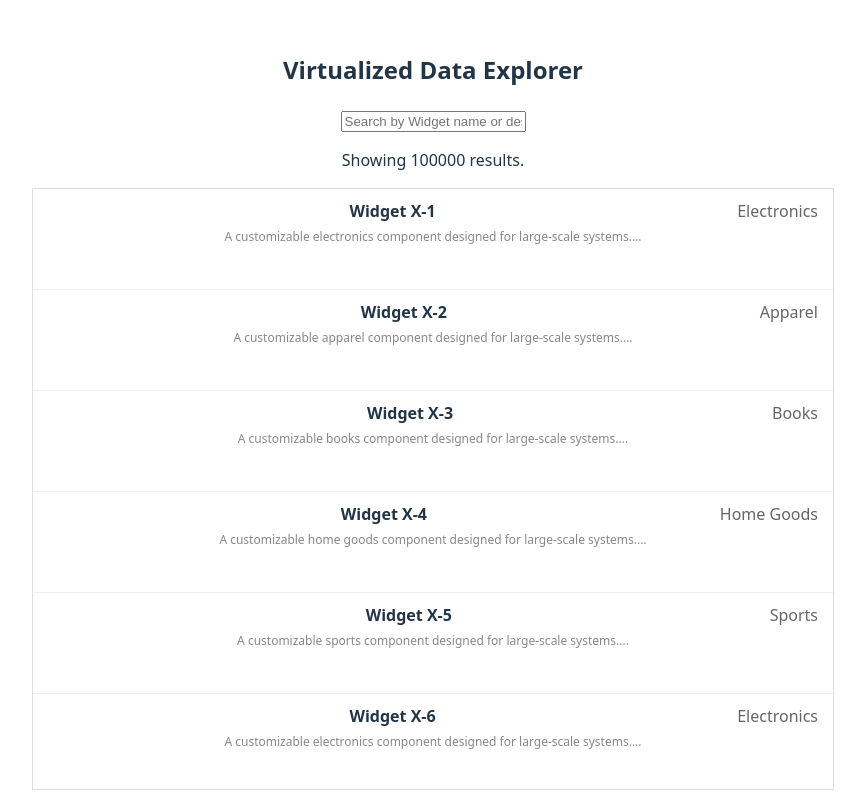
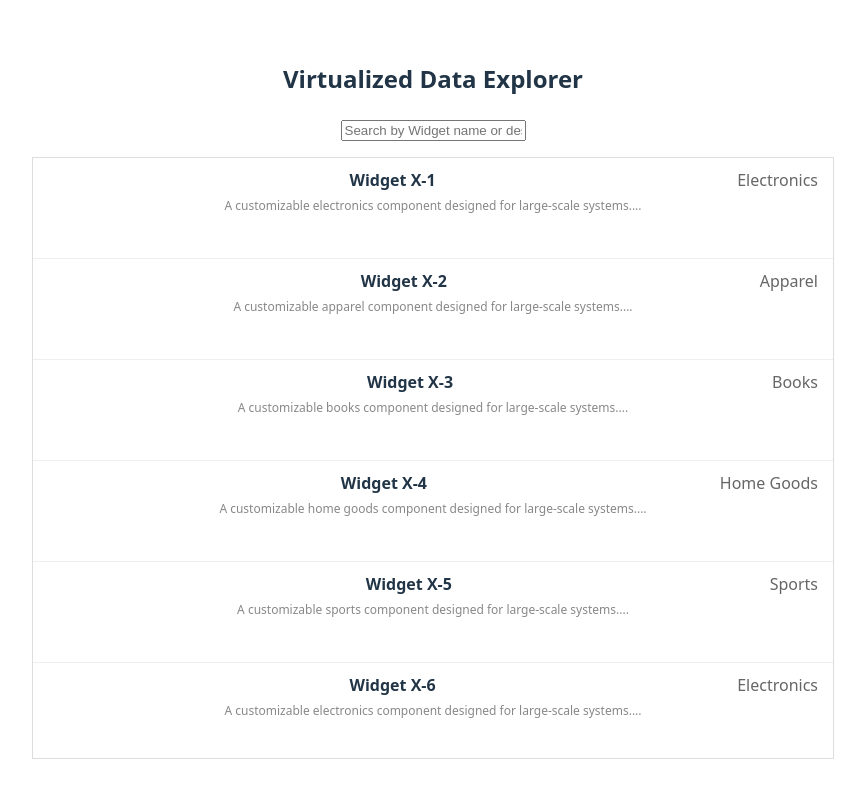
Before and after one commit to theTurbanCoder/React-Tutorial, a React (Vite) app: page / in a window 1280 px wide. Shown: the top 798 px of the page, without its empty margins (207-1072 px from the left). Built offline with nearby package versions, Linux system fonts and the light colour scheme.

Commit message:
added deferred hooks

```diff
--- a/src/components/DataExplorer.tsx
+++ b/src/components/DataExplorer.tsx
@@ -1,4 +1,4 @@
-import React, { useEffect, useState } from 'react'
+import React, { useDeferredValue, useEffect, useState } from 'react'
 
 
 import {generateMockData} from '../data/mockedData'
@@ -17,6 +17,7 @@ const [filteredData, setFilteredData] = useState(mockedData)
 
 const debouncedValue = useDebounce({value: searchQuery, delay:300})
 
+const deferredItems = useDeferredValue(filteredData)
 
 useEffect(() => {
 
@@ -33,10 +34,14 @@ useEffect(() => {
 
             <SearchInput value={searchQuery} onChange={(e) => {setSearchQuery(e.target.value)}}/>
 
-            <p>Showing {filteredData.length} results.</p>
+            <p>{filteredData !== deferredItems && (
+                    <span style={{ color: 'orange', marginLeft: '10px' }}>
+                        (Loading list results...)
+                    </span>
+                )}</p>
 
             {/* Phase 1 & 3: Virtualized List component goes here */}
-            <VirtualizedList items={filteredData} />
+            <VirtualizedList items={deferredItems} />
         </div></div>
   )
 }
--- a/src/components/VirtualizedList.tsx
+++ b/src/components/VirtualizedList.tsx
@@ -52,8 +52,6 @@ export const VirtualizedList = ({ items }: {
 
     const visibleItems = items.slice(startIndex, endIndex + 1);
 
-
-
     return (
         <div ref={parentRef} className="virtualized-container" style={{
             height: `${LIST_HEIGHT}px`,
```
